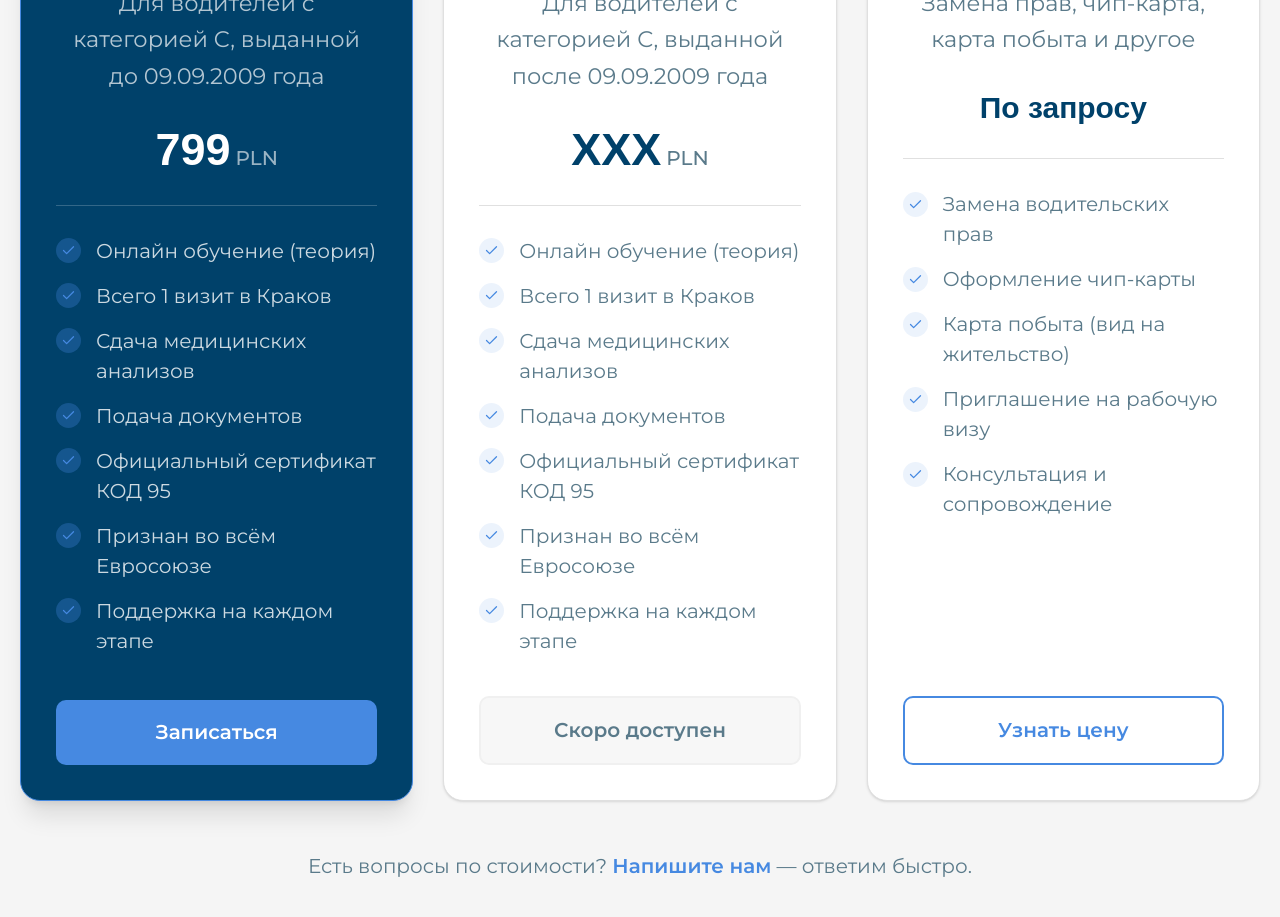
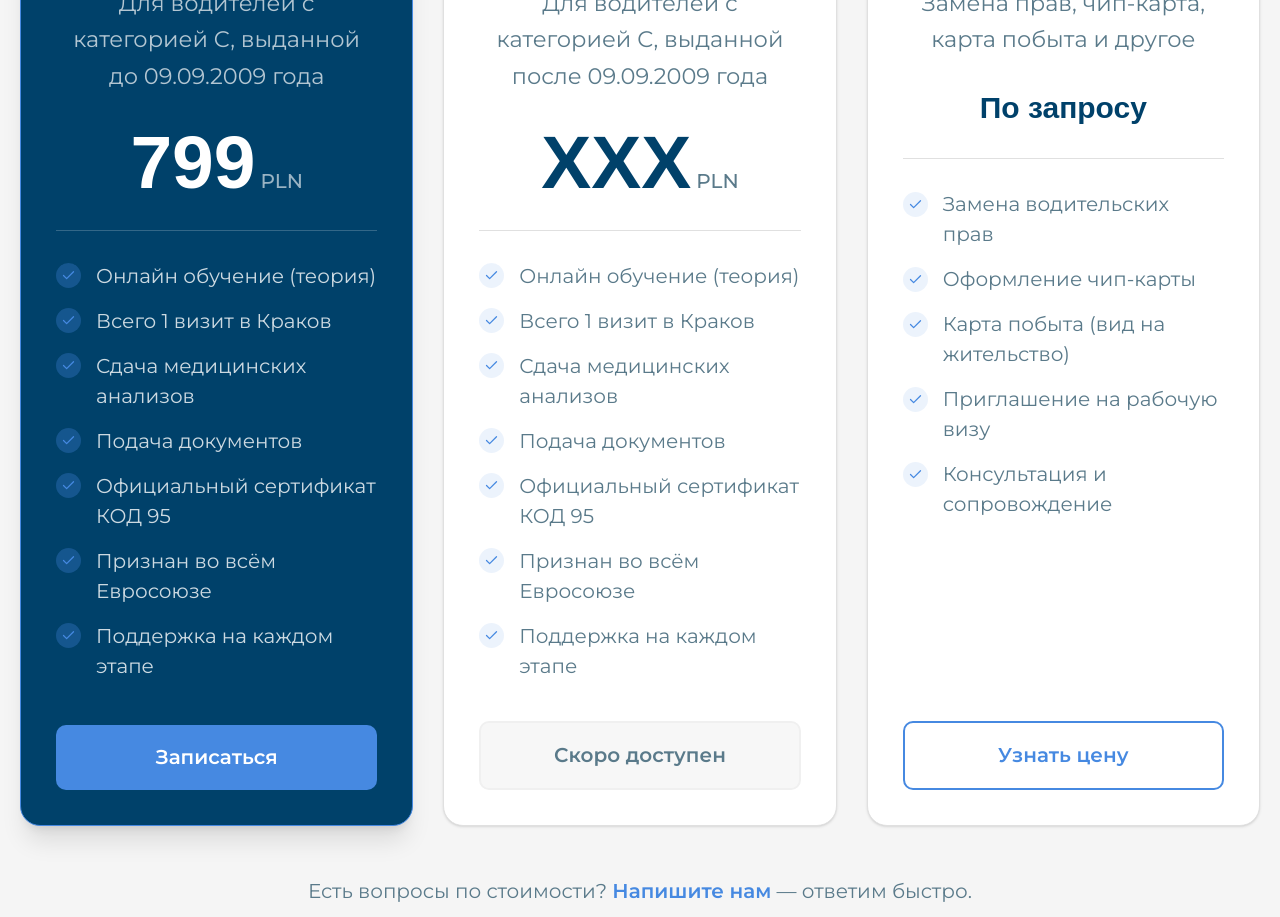
Before and after one commit to lolo60-lgtm/Yukon-vertical, a Next.js app: page / in a window 1280 px wide. Shown: the part 6340-7257 px from the top of the page. Built offline with nearby package versions, Linux system fonts and the light colour scheme; a web font is replaced by a local one.

Commit message:
Update pricing.tsx

```diff
--- a/components/pricing.tsx
+++ b/components/pricing.tsx
@@ -177,7 +177,7 @@ export function Pricing() {
                     {plan.price ? (
                       <>
                         <span
-                          className={`font-mono text-4xl font-bold ${
+                          className={`font-mono text-6xl font-bold ${
                             plan.featured ? "text-primary-foreground" : "text-foreground"
                           }`}
                         >
```
